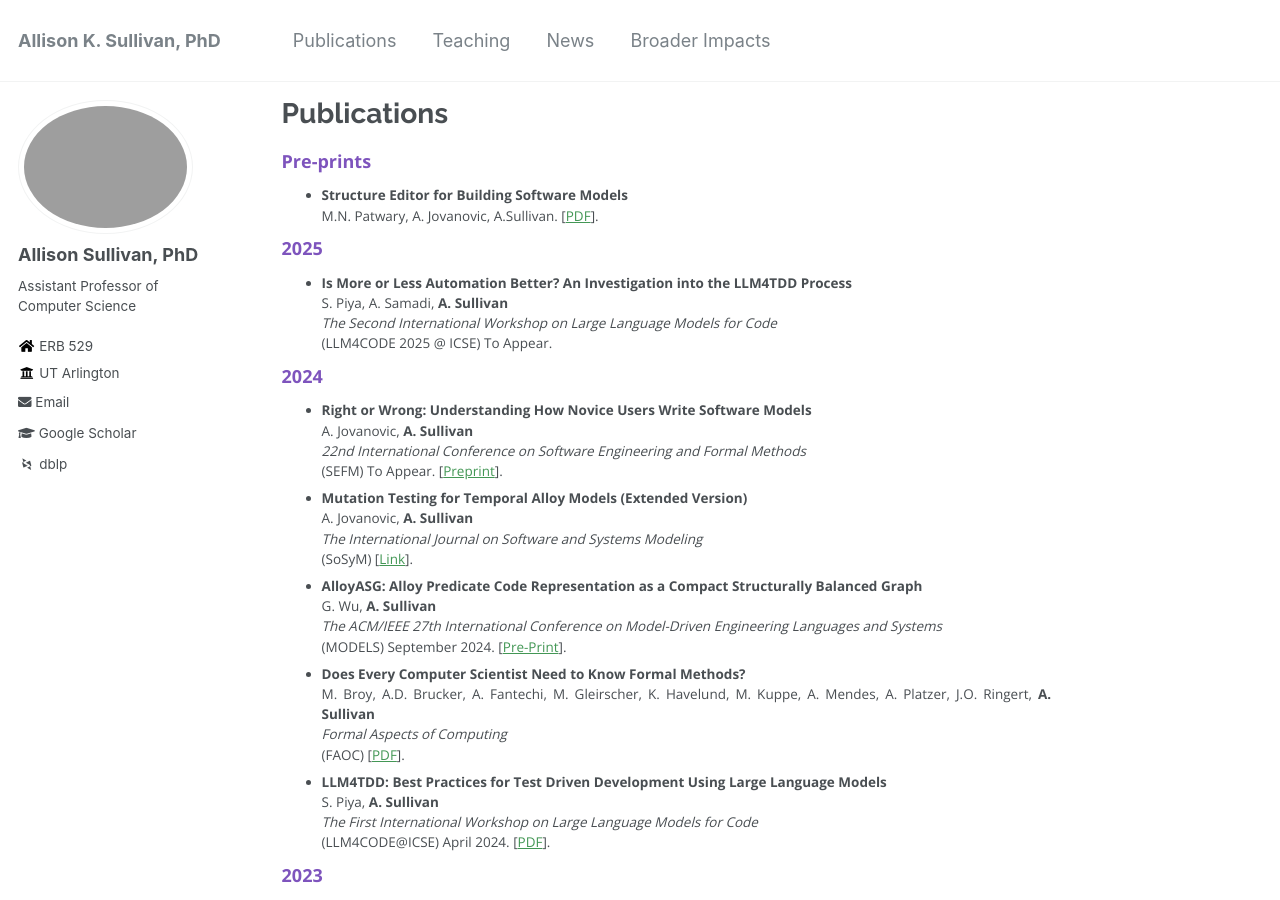
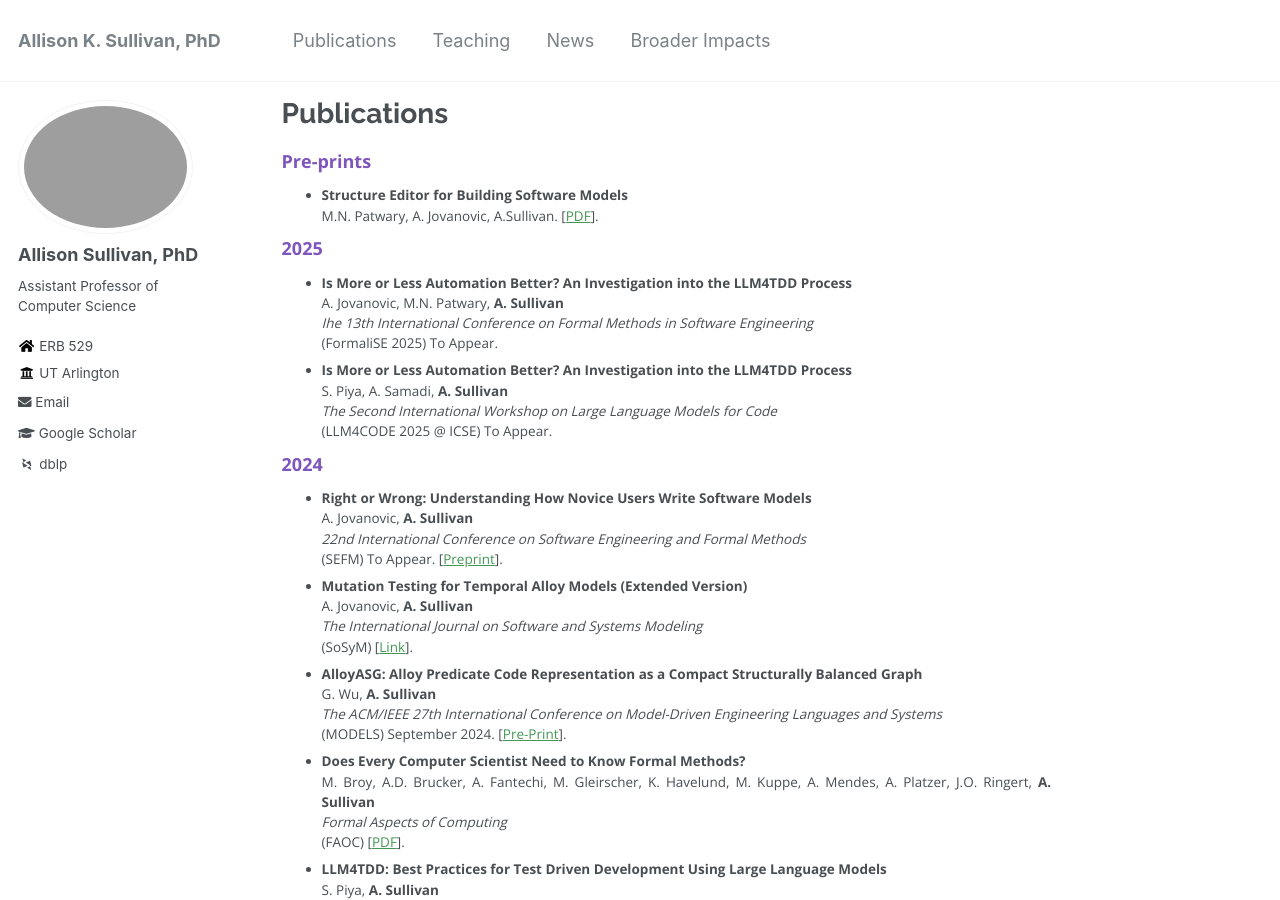
Before and after one commit to Allisonius/allisonius.github.io, a Jekyll site: the page built from _pages/publications.md, in a window 1280 px wide and 900 px high. Built offline with Jekyll 4.4.1, drawn with Linux system fonts in a browser that asks for light colours; some web fonts are replaced.

Commit message:
Update publications.md

```diff
--- a/_pages/publications.md
+++ b/_pages/publications.md
@@ -11,6 +11,10 @@ M.N. Patwary, A. Jovanovic, A.Sullivan. \[[PDF](https://arxiv.org/pdf/2406.09524
 
 ### 2025
 
+* **Is More or Less Automation Better? An Investigation into the LLM4TDD Process**
+A. Jovanovic, M.N. Patwary, **A. Sullivan**
+_Ihe 13th International Conference on Formal Methods in Software Engineering_
+(FormaliSE 2025) To Appear.
 * **Is More or Less Automation Better? An Investigation into the LLM4TDD Process**
 S. Piya, A. Samadi, **A. Sullivan**
 _The Second International Workshop on Large Language Models for Code_
```
